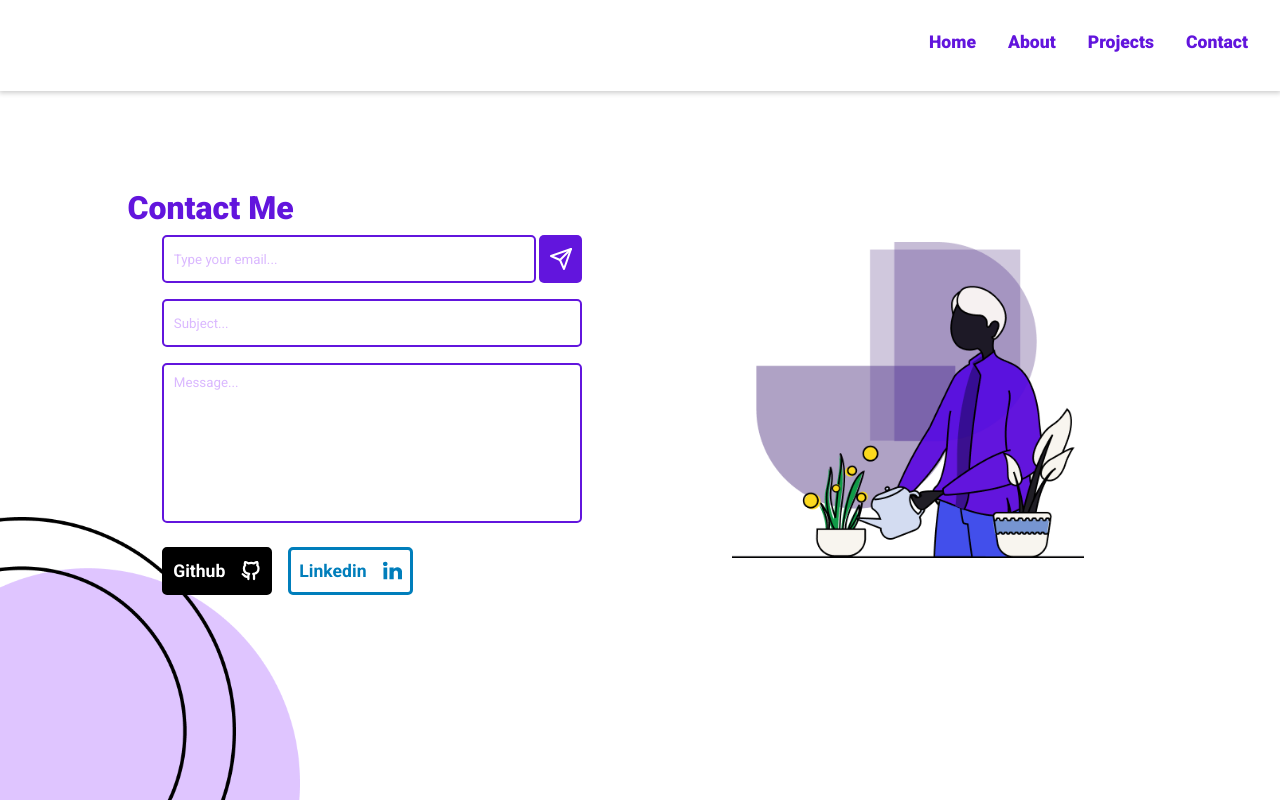
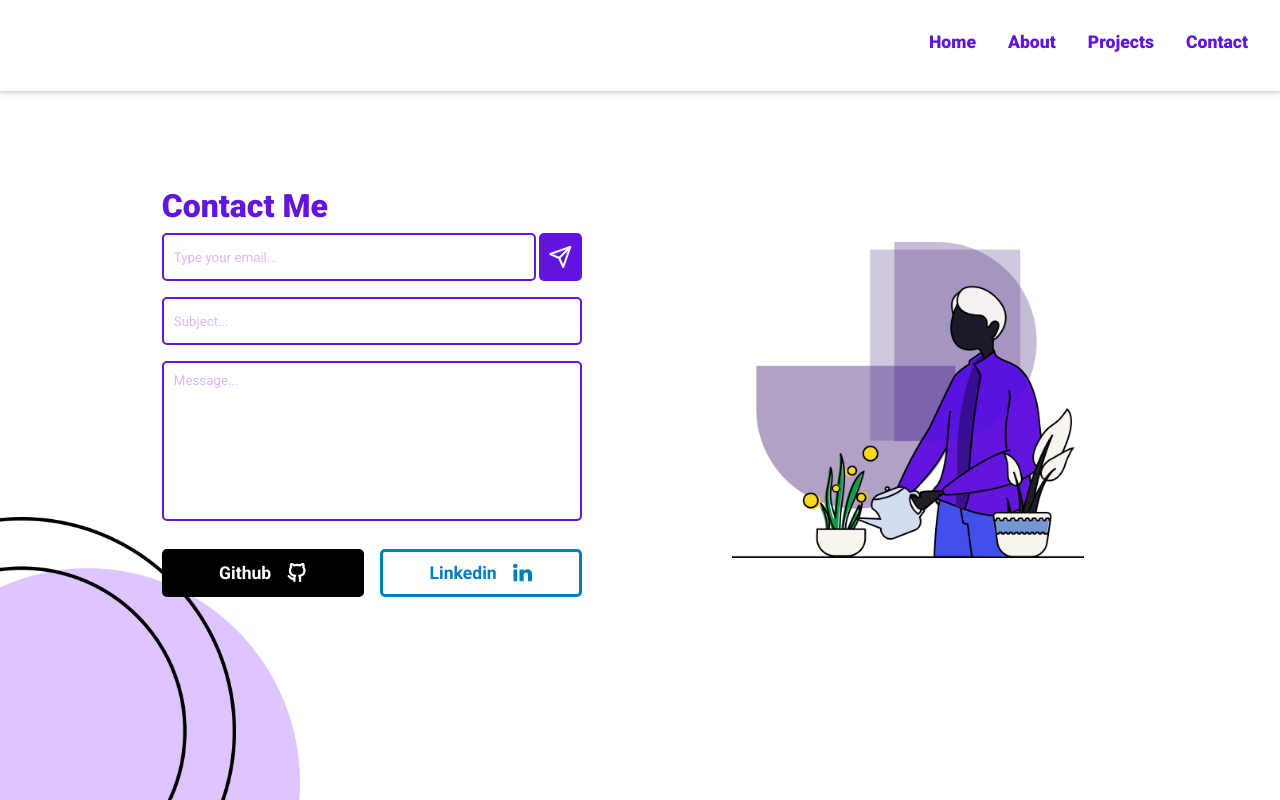
Before and after one commit to ValbertMartins/personal_portfolio, a React (Vite) app: page /contact in a window 1280 px wide. Built offline with nearby package versions, Linux system fonts and the light colour scheme.

Commit message:
feat: animation and loading in form contact

```diff
--- a/src/components/buttonHamburguer/index.tsx
+++ b/src/components/buttonHamburguer/index.tsx
@@ -2,21 +2,6 @@ import { motion } from "framer-motion"
 import { ReactNode, useState } from "react"
 import { ButtonMobileContainer, ContainerOptions } from "./styles"
 
-const list = {
-  visible: {
-    opacity: 1,
-    transition: {
-      when: "beforeChildren",
-      staggerChildren: 0.3,
-    },
-  },
-  hidden: {
-    opacity: 0,
-    transition: {
-      when: "afterChildren",
-    },
-  },
-}
 export const ButtonHamburguer = ({ children }: { children: ReactNode }) => {
   const [showContent, setShowContent] = useState(false)
   return (
--- a/src/components/buttonHamburguer/styles.ts
+++ b/src/components/buttonHamburguer/styles.ts
@@ -1,5 +1,4 @@
 import styled from "styled-components"
-import { ThemeProps } from "../../Interface/IThemeProps"
 
 export const ButtonMobileContainer = styled.button`
   height: 2.5rem;
--- a/src/components/contact/form/index.tsx
+++ b/src/components/contact/form/index.tsx
@@ -1,39 +1,37 @@
-import { FormEvent, useState } from "react"
+import { AnimatePresence } from "framer-motion"
+import { Dispatch, FormEvent, SetStateAction, useState } from "react"
 import { submitForm } from "../../../api/form"
 import { ReactComponent as SendIcon } from "../../../assets/svg/send_icon.svg"
-import SocialButtons from "../../socialButtons"
 
-import {
-  ButtonSubmit,
-  ContactForm,
-  EmailWrapper,
-  MessageInput,
-  SubmitedMessage,
-  Title,
-} from "./styles"
+import { ButtonSubmit, ContactForm, EmailWrapper, MessageInput, Spinner } from "./styles"
 
-const FormContact = () => {
+interface FormProps {
+  setSubmited: Dispatch<SetStateAction<boolean>>
+  submited: boolean
+}
+const Form = ({ setSubmited, submited }: FormProps) => {
   const [email, setEmail] = useState("")
   const [subject, setSubject] = useState("")
   const [message, setMessage] = useState("")
-  const [submited, setSubmited] = useState(false)
+  const [submitLoading, setSubmitLoading] = useState(false)
 
   async function handleSubmit(event: FormEvent<HTMLFormElement>) {
     event.preventDefault()
+    setSubmitLoading(true)
     await submitForm(email, subject, message)
     setSubmited(true)
+    setSubmitLoading(false)
   }
 
   return (
-    <ContactForm
-      onSubmit={handleSubmit}
-      initial={{ opacity: 0, scale: 0.3 }}
-      animate={{ opacity: 1, scale: 1 }}
-    >
-      <Title>Contact Me</Title>
-
+    <AnimatePresence mode="popLayout">
       {!submited && (
-        <>
+        <ContactForm
+          onSubmit={handleSubmit}
+          initial={{ opacity: 0, scale: 0.3 }}
+          animate={{ opacity: 1, scale: 1 }}
+          exit={{ scale: 0.2, y: -100, opacity: 0 }}
+        >
           <EmailWrapper>
             <input
               type="email"
@@ -44,9 +42,7 @@ const FormContact = () => {
               onChange={({ target }) => setEmail(target.value)}
             />
 
-            <ButtonSubmit>
-              <SendIcon />
-            </ButtonSubmit>
+            <ButtonSubmit>{submitLoading ? <Spinner /> : <SendIcon />}</ButtonSubmit>
           </EmailWrapper>
 
           <input
@@ -64,12 +60,10 @@ const FormContact = () => {
             value={message}
             onChange={({ target }) => setMessage(target.value)}
           />
-        </>
+        </ContactForm>
       )}
-      {submited && <SubmitedMessage>Submited successful,thank you! ✔️</SubmitedMessage>}
-      <SocialButtons />
-    </ContactForm>
+    </AnimatePresence>
   )
 }
 
-export default FormContact
+export default Form
--- a/src/components/contact/form/styles.ts
+++ b/src/components/contact/form/styles.ts
@@ -1,20 +1,8 @@
 import { motion } from "framer-motion"
 import styled from "styled-components"
 
-export const Title = styled.h1`
-  font-size: 2rem;
-  color: var(--primary-color);
-  font-weight: 900;
-`
 export const ContactForm = styled(motion.form)`
-  display: flex;
-  justify-content: center;
-  flex-direction: column;
-
-  * {
-    max-width: 420px;
-  }
-
+  max-width: 420px;
   input,
   textarea {
     resize: none;
@@ -32,6 +20,7 @@ export const ContactForm = styled(motion.form)`
       box-shadow: 0px 0px 5px 1px var(--secondary-color);
     }
   }
+
   input::placeholder,
   textarea::placeholder {
     color: var(--secondary-color);
@@ -57,19 +46,31 @@ export const ButtonSubmit = styled.button`
     background-color: var(--secondary-color);
   }
 `
-export const EmailWrapper = styled.div`
+export const EmailWrapper = styled(motion.div)`
   display: flex;
+  align-items: center;
   gap: 0.2rem;
-  margin: 0 auto;
-  width: 100%;
-  align-items: center;
   input {
     flex-grow: 1;
   }
 `
-export const SubmitedMessage = styled.p`
-  font-size: 1.2rem;
-  color: #009900;
-  margin: 0.5rem 0.2rem;
-  font-weight: bolder;
+
+export const Spinner = styled.div`
+  width: 1.5rem;
+  height: 1.5rem;
+  border: 5px solid #fff;
+  border-bottom-color: transparent;
+  border-radius: 50%;
+  display: inline-block;
+  box-sizing: border-box;
+  animation: rotation 1s linear infinite;
+
+  @keyframes rotation {
+    0% {
+      transform: rotate(0deg);
+    }
+    100% {
+      transform: rotate(360deg);
+    }
+  }
 `
--- a/src/components/contact/index.tsx
+++ b/src/components/contact/index.tsx
@@ -1,12 +1,31 @@
-import { Container, ContainerLogoContact, ContentContainer } from "./styles"
+import {
+  Container,
+  ContainerContact,
+  ContainerLogoContact,
+  ContentContainer,
+  SubmitedMessage,
+  Title,
+} from "./styles"
 import LogoContact from "../../assets/images/logoContactMe.png"
-import FormContact from "./form"
+import Form from "./form"
+import SocialButtons from "../socialButtons"
+import { useState } from "react"
 
 const Contact = () => {
+  const [submited, setSubmited] = useState(false)
+
   return (
     <Container>
       <ContentContainer>
-        <FormContact />
+        <ContainerContact>
+          <Title>Contact Me</Title>
+          <Form
+            setSubmited={setSubmited}
+            submited={submited}
+          />
+          {submited && <SubmitedMessage>Submited successful,thank you! ✔️</SubmitedMessage>}
+          <SocialButtons />
+        </ContainerContact>
         <ContainerLogoContact>
           <img src={LogoContact} />
         </ContainerLogoContact>
--- a/src/components/contact/styles.ts
+++ b/src/components/contact/styles.ts
@@ -4,6 +4,10 @@ import circleBackground from "../../assets/images/circle_contact_background.png"
 export const Container = styled.section`
   background: var(--bg-color) url(${circleBackground}) no-repeat left bottom;
   background-size: 300px;
+
+  @media (max-width: 830px) {
+    background-image: none;
+  }
 `
 export const ContentContainer = styled.div`
   display: grid;
@@ -11,7 +15,7 @@ export const ContentContainer = styled.div`
   max-width: 1025px;
   margin: 0 auto;
   gap: 3rem;
-  height: 100vh;
+  min-height: 100vh;
   @media (max-width: 1025px) {
     max-width: 820px;
   }
@@ -19,6 +23,29 @@ export const ContentContainer = styled.div`
     grid-template-columns: 1fr;
   }
 `
+export const ContainerContact = styled.div`
+  display: flex;
+  justify-content: center;
+  flex-direction: column;
+  align-items: center;
+
+  * {
+    width: 100%;
+    max-width: 420px;
+  }
+`
+export const Title = styled.h1`
+  font-size: 2rem;
+  color: var(--primary-color);
+  font-weight: 900;
+`
+export const SubmitedMessage = styled.p`
+  font-size: 1.2rem;
+  color: #009900;
+  margin: 0.5rem 0.2rem;
+  font-weight: bolder;
+`
+
 export const ContainerLogoContact = styled.div`
   display: flex;
   justify-content: center;
@@ -26,4 +53,7 @@ export const ContainerLogoContact = styled.div`
   img {
     max-width: 22rem;
   }
+  @media (max-width: 830px) {
+    display: none;
+  }
 `
```
